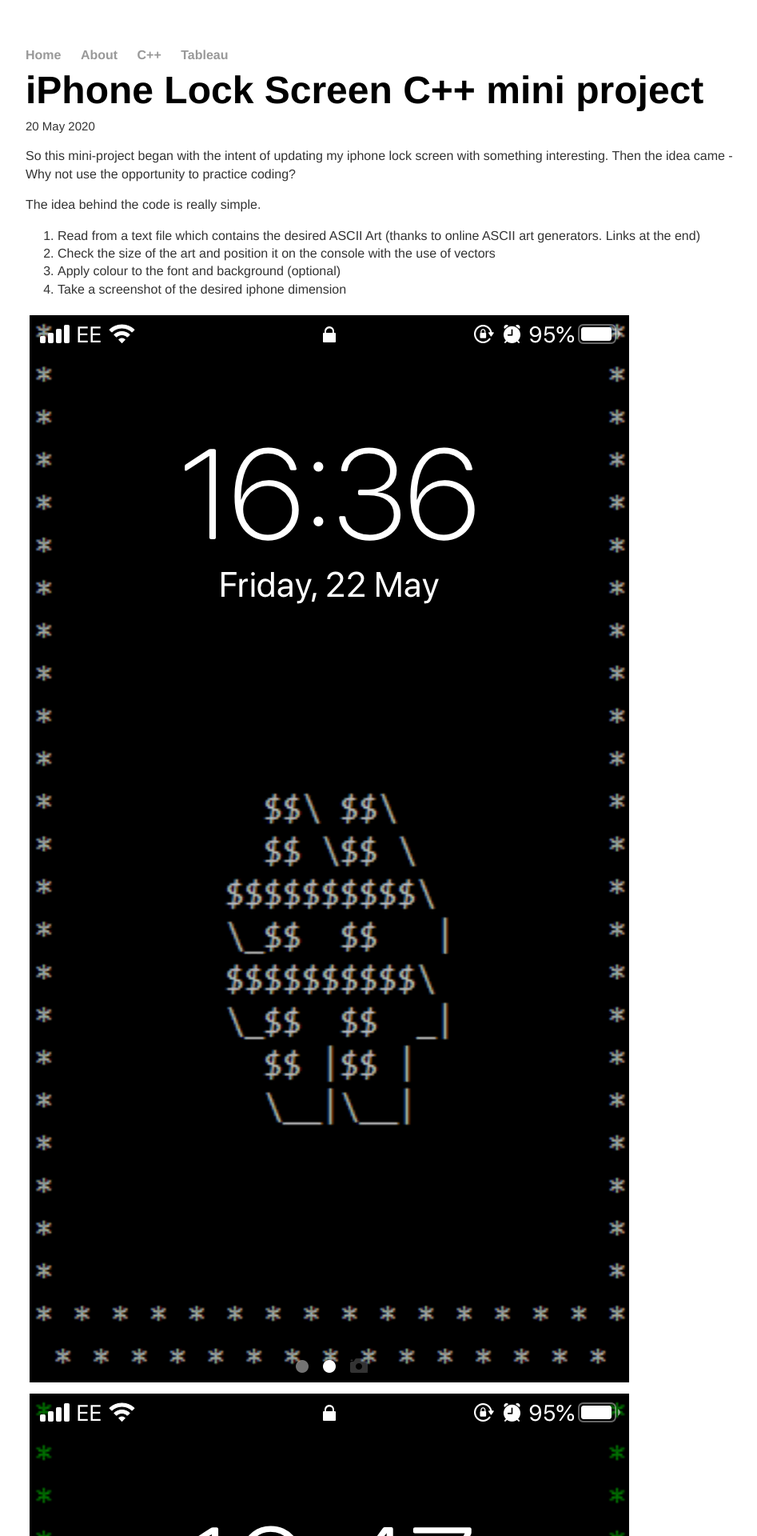
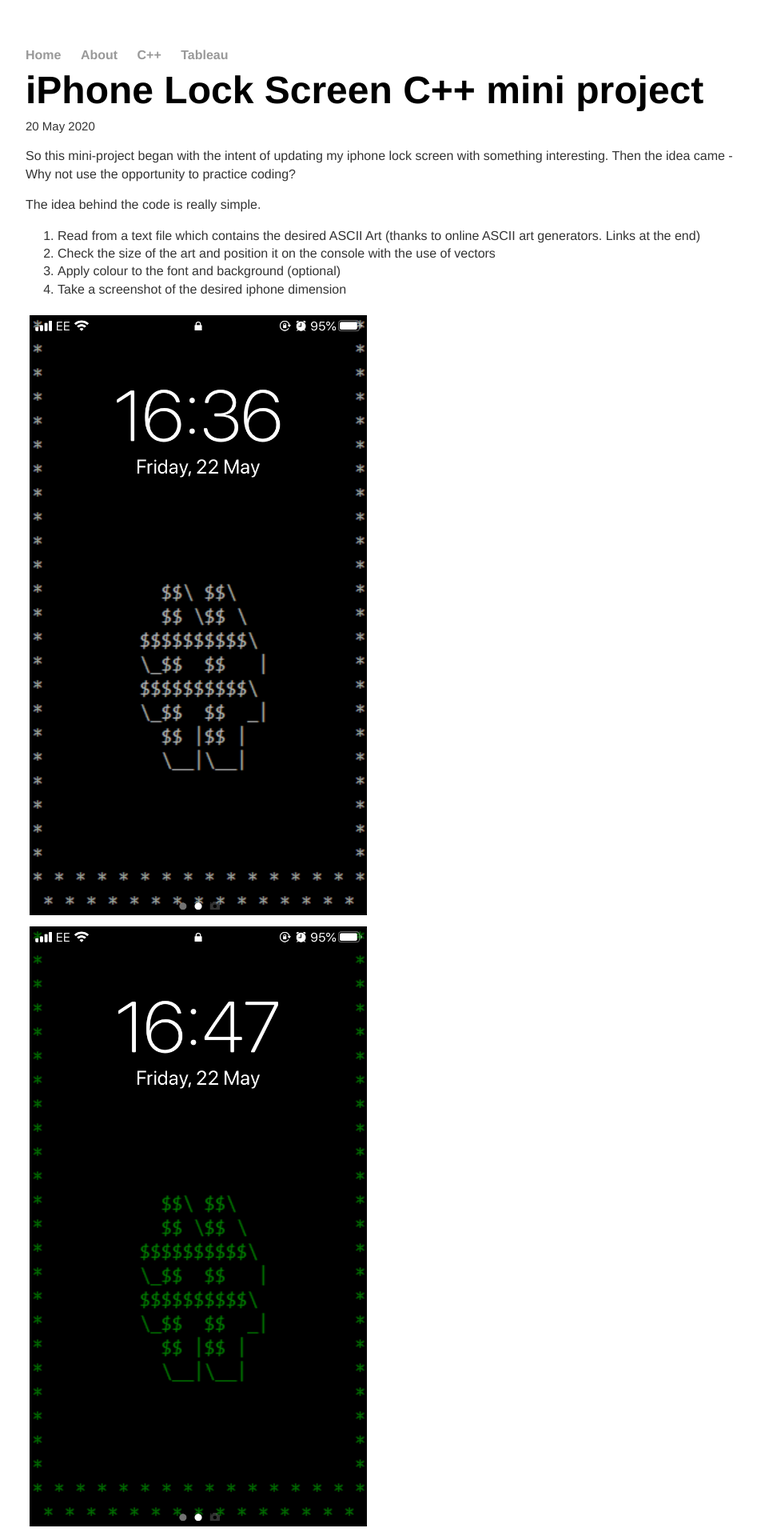
Before and after one commit to cchanzl/Lock-Screen, a Jekyll site: the page built from _posts/2020-05-22-iPhone-Lock-Screen-C++-mini-project.md, in a window 1280 px wide. Shown: the top 1920 px of the page at 80% size, without its empty margins (160-1107 px from the left). Built offline with Jekyll 4.4.1, drawn with Linux system fonts in a browser that asks for light colours.

Commit message:
Update 2020-05-22-iPhone-Lock-Screen-C++-mini-project.md

```diff
--- a/_posts/2020-05-22-iPhone-Lock-Screen-C++-mini-project.md
+++ b/_posts/2020-05-22-iPhone-Lock-Screen-C++-mini-project.md
@@ -30,10 +30,10 @@
 
 <div class="row">
   <div class="column">
-      <img style="height:40%;" src="/pictures/Whitehash.png" />
+      <img src="/pictures/Whitehash.png" style="width: auto; height: auto;max-width: 750px;max-height: 750px" />
   </div>
   <div class="column">
-      <img style="height:40%;" src="/pictures/greenhash.png" />
+      <img src="/pictures/greenhash.png" style="width: auto; height: auto;max-width: 750px;max-height: 750px" />
   </div>
 </div>
 
```
